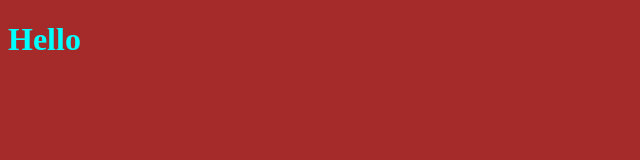
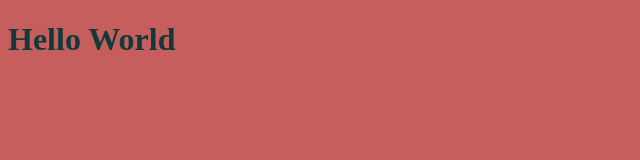
Before and after one commit to HeshamHendawi/ITI-Tasks, a plain HTML site: page index.html in a window 1280 px wide. Shown: the whole page, without its empty margins (0-640 px from the left). Drawn offline with Linux system fonts and the light colour scheme.

Commit message:
changing style for the title

```diff
--- a/index.html
+++ b/index.html
@@ -8,7 +8,7 @@
     <link rel="stylesheet" href="style.css">
 </head>
 <body>
-    <h1>Hello</h1>
+    <h1>Hello World</h1>
     <script src="app.js"></script>
 </body>
 </html>
--- a/style.css
+++ b/style.css
@@ -1,8 +1,8 @@
 h1{
-    color: aqua;
+    color: rgb(18, 58, 58);
 }
 
 body
 {
-    background-color: brown;
+    background-color: rgb(199, 94, 94);
 }
```
